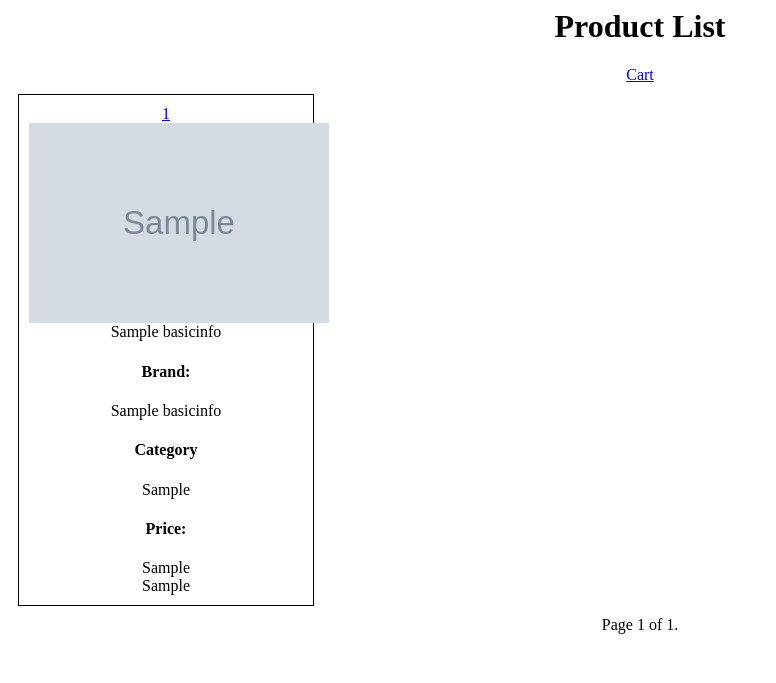
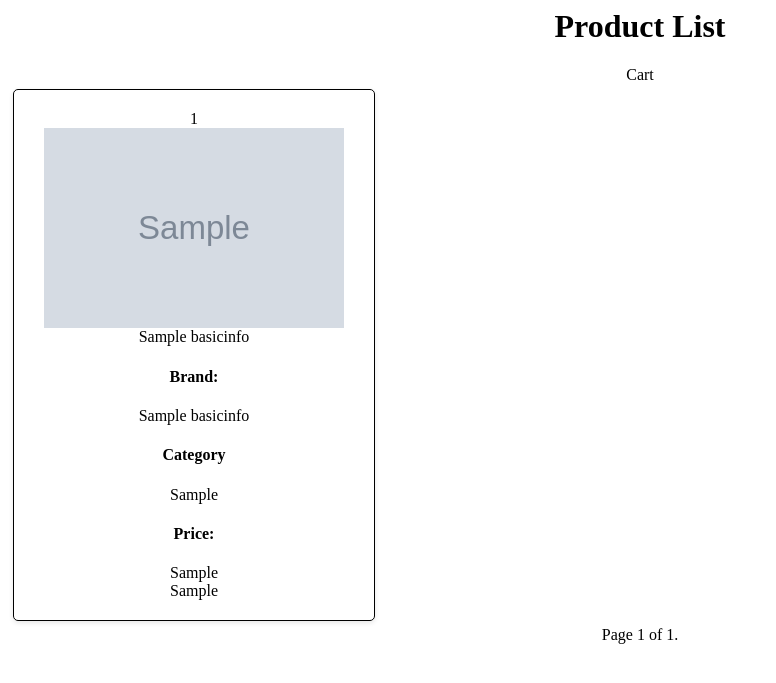
Before and after one commit to LucasZhengrui/ShoppingSystem_Lucas, a Django app: page / in a window 1280 px wide. Shown: the top 683 px of the page, without its empty margins (0-776 px from the left). Run offline with Django 4.2, Linux system fonts and the light colour scheme; tables that the repository leaves empty hold one stand-in row (values such as "Sample post"); grey boxes marked "Sample" are stand-in pictures.

Commit message:
Updated style sheet for the list page

```diff
--- a/shopping/static/css/design.css
+++ b/shopping/static/css/design.css
@@ -1,3 +1,3 @@
 .basicsetting{
-    text-align:center;
+    text-align: center;
 }
--- a/shopping/templates/shopping/product_detail.html
+++ b/shopping/templates/shopping/product_detail.html
@@ -22,7 +22,7 @@
                 <img src="{{ product.5 }}" alt="My Image or without image" width="300" height="200">
             </div>
 
-            <p>
+            <p class="basicsetting">
                 <div>
                     <h4>
                         Brand name:
--- a/shopping/templates/shopping/product_list.html
+++ b/shopping/templates/shopping/product_list.html
@@ -6,34 +6,46 @@
             Lucas's Amazon
         </title>
         <style>
+            .basic_setting{
+                text-align: center;
+            }
             .product-container {
+                flex-wrap: wrap;
                 display: flex;
-              flex-wrap: wrap;
+                width:100%;
+                text-align: center;
             }
             .product {
-                box-sizing: border-box;
-                width: calc(25% - 20px);
-                margin: 10px;
-                border: 1px solid black;
-                padding: 10px;
+                background-color: #ffffff;
+                border-radius: 5px;
+                box-shadow: 0px 2px 5px rgba(0, 0, 0, 0.1);
+                padding: 20px;
+                border:1px solid black;
+                margin:5px;
+            }
+            a{
+                text-decoration: none;
+                color:black;
             }
         </style>
     </head>
     <body>
-        <div class="basicsetting">
+        <link rel="stylesheet" type="text/css" href="{% static 'css/design.css' %}">
+        <div>
+            <div class="basic_setting">
                 <h1>
                     Product List
                 </h1>
                 <a href="/cart">
                     Cart
                 </a>
+            </div>
             <div class="product-container">
                 {% for product in page_obj %}
                 <div class="product">
                     <a href="{% url 'product_details' id=product.id %}">
                         {{product.Unique_id}}
-                    </a>
-                    <div>
+                        <div style = "width:320px">
                             <div>
                                 <img src="{{ product.Image }}" alt="My Image or without image" width="300" height="200">
                             </div>
@@ -62,10 +74,12 @@
                                 {{ product.Amazon_seller }}
                             </div>
                         </div>
+                    </a>
                 </div>
                 {% endfor %}
             </div>
 
+            <div class="basic_setting">
                 {% if page_obj.has_previous %}
                     <a href="?page=1">&laquo; first</a>
                     <a href="?page={{ page_obj.previous_page_number }}">previous</a>
@@ -78,5 +92,6 @@
                     <a href="?page={{ page_obj.paginator.num_pages }}">last &raquo;</a>
                 {% endif %}
             </div>
+        </div>
     </body>
 </html>
```
Lines whose indentation alone changed are shown as unchanged.
